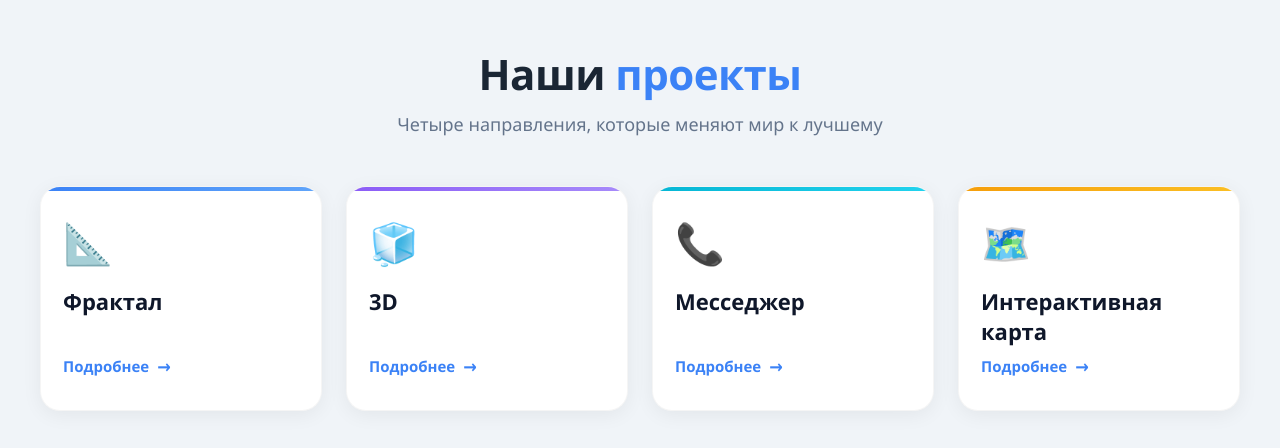
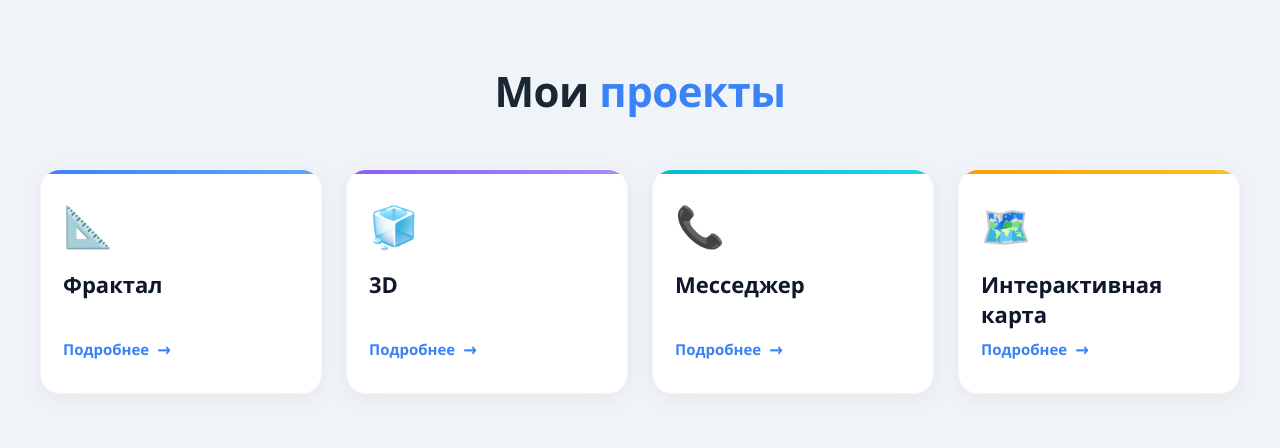
Before and after one commit to MarMaty835/MarMaty835.github.io, a plain HTML site: page index.html in a window 1280 px wide. Shown: the part 172-620 px from the top of the page. Drawn offline with Linux system fonts and the light colour scheme.

Commit message:
Update index.html

```diff
--- a/index.html
+++ b/index.html
@@ -242,8 +242,7 @@
     <div class="container">
         <!-- ЗАГОЛОВОК -->
         <div class="header">
-            <h1>Наши <span>проекты</span></h1>
-            <p>Четыре направления, которые меняют мир к лучшему</p>
+            <h1>Мои <span>проекты</span></h1>
         </div>
 
         <!-- СЕТКА ПРОЕКТОВ -->
```
